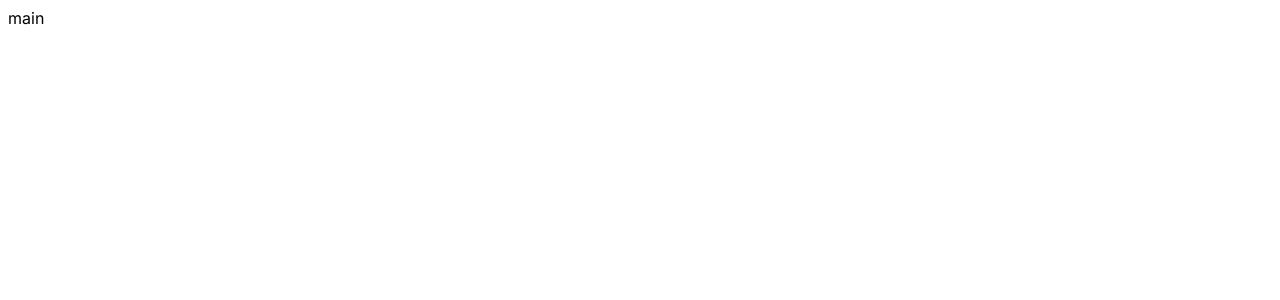
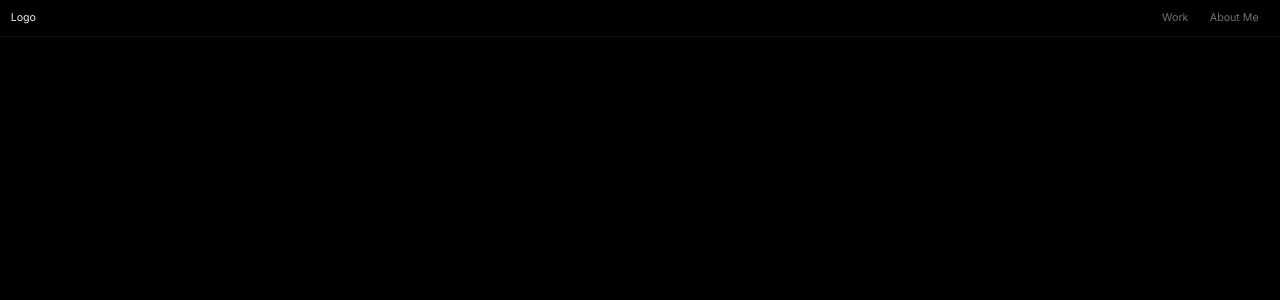
Before and after one commit to nickAndrey/portfolio-v3.0, a Next.js app: page / in a window 1280 px wide. Shown: the top 300 px of the page. Built offline with nearby package versions, Linux system fonts and the light colour scheme.

Commit message:
1. Add header component 2. Add colors 3. Add scss function to convert px t vw 4. Add normalize.scss

```diff
--- a/app/globals.css
+++ /dev/null
@@ -1,4 +0,0 @@
-:root {
-  --color-primary: #000;
-  --color-secondary: #fff;
-}
--- a/app/layout.tsx
+++ b/app/layout.tsx
@@ -1,22 +1,22 @@
-import type { Metadata } from 'next'
-import { Inter } from 'next/font/google'
-import './globals.css'
+import Header from '@/components/Header/Header';
+import '@/styles/main.scss';
+import type { Metadata } from 'next';
+import { Inter } from 'next/font/google';
 
-const inter = Inter({ subsets: ['latin'] })
+const inter = Inter({ subsets: ['latin'] });
 
 export const metadata: Metadata = {
   title: 'Create Next App',
   description: 'Generated by create next app',
+};
+
+export default function RootLayout({ children }: { children: React.ReactNode }) {
+  return (
+    <html lang='en'>
+      <body className={inter.className}>
+        <Header />
+        {children}
+      </body>
+    </html>
+  );
 }
-
-export default function RootLayout({
-  children,
-}: {
-  children: React.ReactNode
-}) {
-  return (
-    <html lang="en">
-      <body className={inter.className}>{children}</body>
-    </html>
-  )
-}
--- a/app/page.module.css
+++ /dev/null
@@ -1,4 +0,0 @@
-.main {
-  color: var(--color-primary);
-  background-color: var(--color-secondary);
-}
--- /dev/null
+++ b/app/page.module.scss
@@ -0,0 +1,6 @@
+@import '@/styles/variables.scss';
+
+.main {
+  background-color: var(--primary-color);
+  height: 100%;
+}
--- a/app/page.tsx
+++ b/app/page.tsx
@@ -1,5 +1,5 @@
-import styles from './page.module.css';
+import styles from './page.module.scss';
 
 export default function Home() {
-  return <main className={styles.main}>main</main>;
+  return <main className={styles.main}>Main</main>;
 }
--- /dev/null
+++ b/components/Header/Header.module.scss
@@ -0,0 +1,49 @@
+@import '@/styles/variables.scss';
+
+.header {
+  background-color: var(--primary-color);
+  padding: pxToVw(10px) pxToVw(16px);
+  box-sizing: border-box;
+  border-bottom: 1px solid var(--accent-color);
+  position: sticky;
+  top: 0;
+  z-index: 1;
+
+  .nav {
+    display: flex;
+    justify-content: space-between;
+    align-items: center;
+
+    .logo {
+      color: var(--secondary-color);
+      text-decoration: none;
+      font-size: pxToVw(16px);
+    }
+
+    .navList {
+      display: flex;
+      margin: 0;
+      padding: 0;
+      list-style: none;
+
+      .navItem {
+        .link {
+          display: block;
+          padding: pxToVw(8px) pxToVw(16px);
+          text-decoration: none;
+          font-size: pxToVw(16px);
+          font-weight: 400;
+          color: var(--tertiary-color);
+          border-radius: pxToVw(8px);
+          box-sizing: border-box;
+          transition: all 0.3s;
+
+          &:hover {
+            background-color: var(--accent-color);
+            color: var(--secondary-color);
+          }
+        }
+      }
+    }
+  }
+}
--- /dev/null
+++ b/components/Header/Header.tsx
@@ -0,0 +1,39 @@
+import Link from 'next/link';
+import styles from './Header.module.scss';
+
+const links = [
+  {
+    id: 'work',
+    href: '/',
+    label: 'Work',
+  },
+  {
+    id: 'about',
+    href: '/',
+    label: 'About Me',
+  },
+];
+
+type HeaderProps = {};
+
+export default function Header({}: HeaderProps) {
+  return (
+    <header className={styles.header}>
+      <nav className={styles.nav}>
+        <Link href='/' className={styles.logo}>
+          Logo
+        </Link>
+
+        <ul className={styles.navList}>
+          {links.map(({ id, href, label }) => (
+            <li key={id} className={styles.navItem}>
+              <Link href={href} className={styles.link}>
+                {label}
+              </Link>
+            </li>
+          ))}
+        </ul>
+      </nav>
+    </header>
+  );
+}
--- /dev/null
+++ b/styles/colors.scss
@@ -0,0 +1,6 @@
+:root {
+  --primary-color: #000;
+  --secondary-color: #eeeeee;
+  --tertiary-color: #717171;
+  --accent-color: #0e0e0e;
+}
--- /dev/null
+++ b/styles/main.scss
@@ -0,0 +1,16 @@
+@import '@/styles/normalize.scss';
+@import '@/styles/colors.scss';
+
+html,
+body {
+  height: 100%;
+  width: 100%;
+  margin: 0;
+  padding: 0;
+  font-size: 16px;
+}
+
+body {
+  display: flex;
+  flex-direction: column;
+}
--- /dev/null
+++ b/styles/normalize.scss
@@ -0,0 +1,351 @@
+/*! normalize.css v8.0.1 | MIT License | github.com/necolas/normalize.css */
+
+/* Document
+   ========================================================================== */
+
+/**
+ * 1. Correct the line height in all browsers.
+ * 2. Prevent adjustments of font size after orientation changes in iOS.
+ */
+
+html {
+  line-height: 1.15; /* 1 */
+  -webkit-text-size-adjust: 100%; /* 2 */
+}
+
+/* Sections
+   ========================================================================== */
+
+/**
+ * Remove the margin in all browsers.
+ */
+
+body {
+  margin: 0;
+}
+
+/**
+ * Render the `main` element consistently in IE.
+ */
+
+main {
+  display: block;
+}
+
+/**
+ * Correct the font size and margin on `h1` elements within `section` and
+ * `article` contexts in Chrome, Firefox, and Safari.
+ */
+
+h1 {
+  font-size: 2em;
+  margin: 0.67em 0;
+}
+
+/* Grouping content
+   ========================================================================== */
+
+/**
+ * 1. Add the correct box sizing in Firefox.
+ * 2. Show the overflow in Edge and IE.
+ */
+
+hr {
+  box-sizing: content-box; /* 1 */
+  height: 0; /* 1 */
+  overflow: visible; /* 2 */
+}
+
+/**
+ * 1. Correct the inheritance and scaling of font size in all browsers.
+ * 2. Correct the odd `em` font sizing in all browsers.
+ */
+
+pre {
+  font-family: monospace, monospace; /* 1 */
+  font-size: 1em; /* 2 */
+}
+
+/* Text-level semantics
+   ========================================================================== */
+
+/**
+ * Remove the gray background on active links in IE 10.
+ */
+
+a {
+  background-color: transparent;
+}
+
+/**
+ * 1. Remove the bottom border in Chrome 57-
+ * 2. Add the correct text decoration in Chrome, Edge, IE, Opera, and Safari.
+ */
+
+abbr[title] {
+  border-bottom: none; /* 1 */
+  text-decoration: underline; /* 2 */
+  text-decoration: underline dotted; /* 2 */
+}
+
+/**
+ * Add the correct font weight in Chrome, Edge, and Safari.
+ */
+
+b,
+strong {
+  font-weight: bolder;
+}
+
+/**
+ * 1. Correct the inheritance and scaling of font size in all browsers.
+ * 2. Correct the odd `em` font sizing in all browsers.
+ */
+
+code,
+kbd,
+samp {
+  font-family: monospace, monospace; /* 1 */
+  font-size: 1em; /* 2 */
+}
+
+/**
+ * Add the correct font size in all browsers.
+ */
+
+small {
+  font-size: 80%;
+}
+
+/**
+ * Prevent `sub` and `sup` elements from affecting the line height in
+ * all browsers.
+ */
+
+sub,
+sup {
+  font-size: 75%;
+  line-height: 0;
+  position: relative;
+  vertical-align: baseline;
+}
+
+sub {
+  bottom: -0.25em;
+}
+
+sup {
+  top: -0.5em;
+}
+
+/* Embedded content
+   ========================================================================== */
+
+/**
+ * Remove the border on images inside links in IE 10.
+ */
+
+img {
+  border-style: none;
+}
+
+/* Forms
+   ========================================================================== */
+
+/**
+ * 1. Change the font styles in all browsers.
+ * 2. Remove the margin in Firefox and Safari.
+ */
+
+button,
+input,
+optgroup,
+select,
+textarea {
+  font-family: inherit; /* 1 */
+  font-size: 100%; /* 1 */
+  line-height: 1.15; /* 1 */
+  margin: 0; /* 2 */
+}
+
+/**
+ * Show the overflow in IE.
+ * 1. Show the overflow in Edge.
+ */
+
+button,
+input {
+  /* 1 */
+  overflow: visible;
+}
+
+/**
+ * Remove the inheritance of text transform in Edge, Firefox, and IE.
+ * 1. Remove the inheritance of text transform in Firefox.
+ */
+
+button,
+select {
+  /* 1 */
+  text-transform: none;
+}
+
+/**
+ * Correct the inability to style clickable types in iOS and Safari.
+ */
+
+button,
+[type='button'],
+[type='reset'],
+[type='submit'] {
+  -webkit-appearance: button;
+}
+
+/**
+ * Remove the inner border and padding in Firefox.
+ */
+
+button::-moz-focus-inner,
+[type='button']::-moz-focus-inner,
+[type='reset']::-moz-focus-inner,
+[type='submit']::-moz-focus-inner {
+  border-style: none;
+  padding: 0;
+}
+
+/**
+ * Restore the focus styles unset by the previous rule.
+ */
+
+button:-moz-focusring,
+[type='button']:-moz-focusring,
+[type='reset']:-moz-focusring,
+[type='submit']:-moz-focusring {
+  outline: 1px dotted ButtonText;
+}
+
+/**
+ * Correct the padding in Firefox.
+ */
+
+fieldset {
+  padding: 0.35em 0.75em 0.625em;
+}
+
+/**
+ * 1. Correct the text wrapping in Edge and IE.
+ * 2. Correct the color inheritance from `fieldset` elements in IE.
+ * 3. Remove the padding so developers are not caught out when they zero out
+ *    `fieldset` elements in all browsers.
+ */
+
+legend {
+  box-sizing: border-box; /* 1 */
+  color: inherit; /* 2 */
+  display: table; /* 1 */
+  max-width: 100%; /* 1 */
+  padding: 0; /* 3 */
+  white-space: normal; /* 1 */
+}
+
+/**
+ * Add the correct vertical alignment in Chrome, Firefox, and Opera.
+ */
+
+progress {
+  vertical-align: baseline;
+}
+
+/**
+ * Remove the default vertical scrollbar in IE 10+.
+ */
+
+textarea {
+  overflow: auto;
+}
+
+/**
+ * 1. Add the correct box sizing in IE 10.
+ * 2. Remove the padding in IE 10.
+ */
+
+[type='checkbox'],
+[type='radio'] {
+  box-sizing: border-box; /* 1 */
+  padding: 0; /* 2 */
+}
+
+/**
+ * Correct the cursor style of increment and decrement buttons in Chrome.
+ */
+
+[type='number']::-webkit-inner-spin-button,
+[type='number']::-webkit-outer-spin-button {
+  height: auto;
+}
+
+/**
+ * 1. Correct the odd appearance in Chrome and Safari.
+ * 2. Correct the outline style in Safari.
+ */
+
+[type='search'] {
+  -webkit-appearance: textfield; /* 1 */
+  outline-offset: -2px; /* 2 */
+}
+
+/**
+ * Remove the inner padding in Chrome and Safari on macOS.
+ */
+
+[type='search']::-webkit-search-decoration {
+  -webkit-appearance: none;
+}
+
+/**
+ * 1. Correct the inability to style clickable types in iOS and Safari.
+ * 2. Change font properties to `inherit` in Safari.
+ */
+
+::-webkit-file-upload-button {
+  -webkit-appearance: button; /* 1 */
+  font: inherit; /* 2 */
+}
+
+/* Interactive
+   ========================================================================== */
+
+/*
+ * Add the correct display in Edge, IE 10+, and Firefox.
+ */
+
+details {
+  display: block;
+}
+
+/*
+ * Add the correct display in all browsers.
+ */
+
+summary {
+  display: list-item;
+}
+
+/* Misc
+   ========================================================================== */
+
+/**
+ * Add the correct display in IE 10+.
+ */
+
+template {
+  display: none;
+}
+
+/**
+ * Add the correct display in IE 10.
+ */
+
+[hidden] {
+  display: none;
+}
--- /dev/null
+++ b/styles/variables.scss
@@ -0,0 +1,9 @@
+$viewport-sizes: (
+  mobile: 375px,
+  tablet: 768px,
+  desktop: 1920px,
+);
+
+@function pxToVw($px, $viewport: desktop) {
+  @return ($px / map-get($viewport-sizes, $viewport)) * 100vw;
+}
```
Also changed, not shown: package.json (+5 -4 lines), 1 other file (tests, documents, lock files or other folders).
